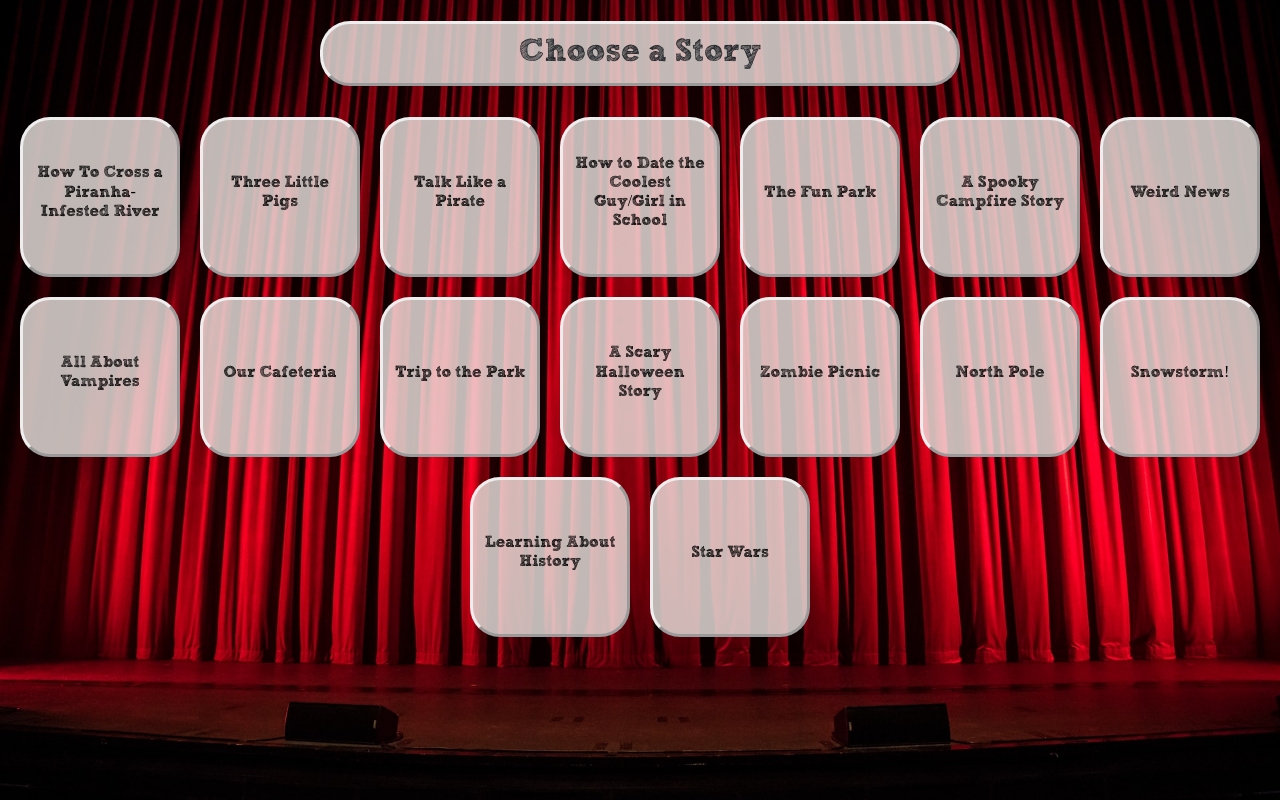
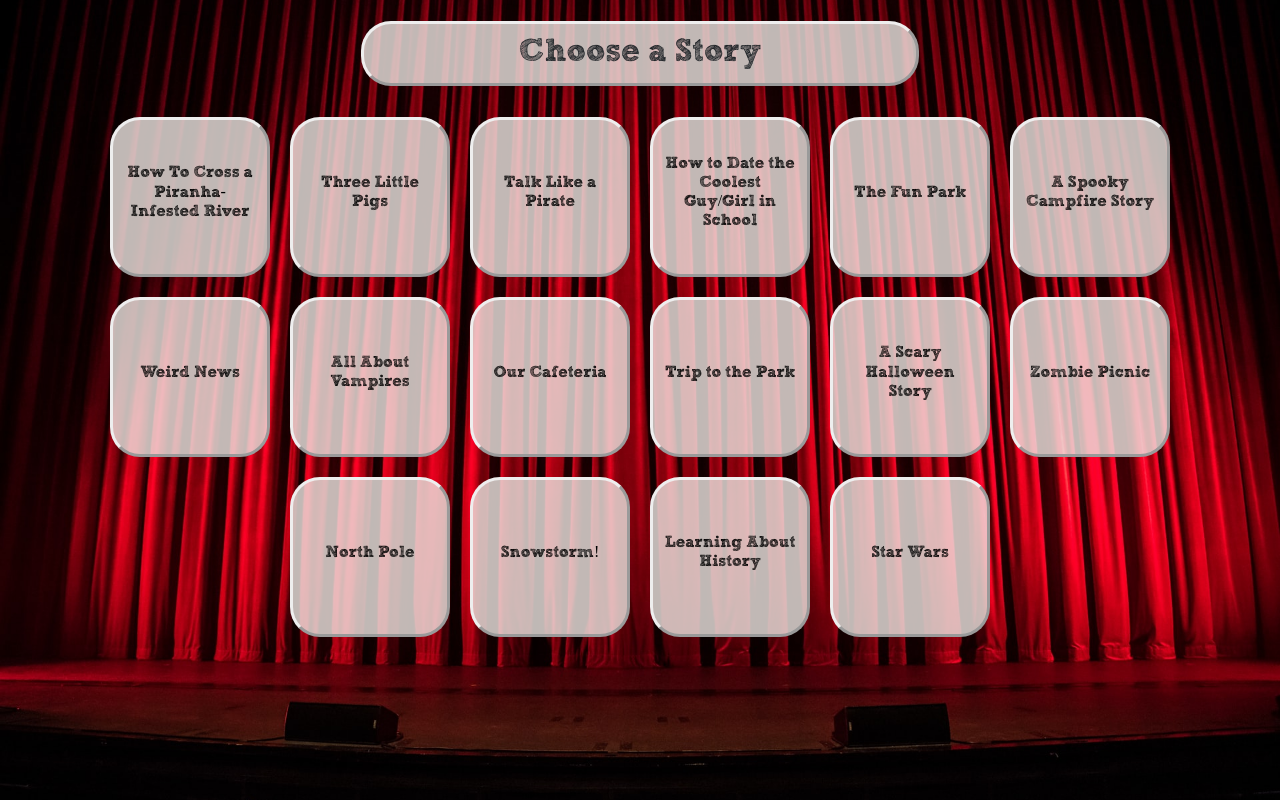
Before and after one commit to angelggdev/MadLibs, a React (Create React App) app: page / in a window 1280 px wide. Built offline with nearby package versions, Linux system fonts and the light colour scheme.

Commit message:
fixed input

```diff
--- a/src/Components/GridTitles/GridTitles.js
+++ b/src/Components/GridTitles/GridTitles.js
@@ -4,7 +4,7 @@ import MadLibs from '../../assets/madlibs.js';
 const GridTitles = () => {
 
     return (
-        <div className= 'tc'>
+        <div className= 'tc container'>
             <h1 className='tc title'>Choose a Story</h1>
             <div className='gridMadlibs'>
                 {
--- a/src/Components/Question/Question.js
+++ b/src/Components/Question/Question.js
@@ -25,6 +25,7 @@ const Question = () => {
     useEffect(() => {
         setQuestion(MadLibs.templates[storyId].blanks[counter]);
         setInput("");
+        setWord("");
     }, [counter])
 
     const enter = (event) => {
```
